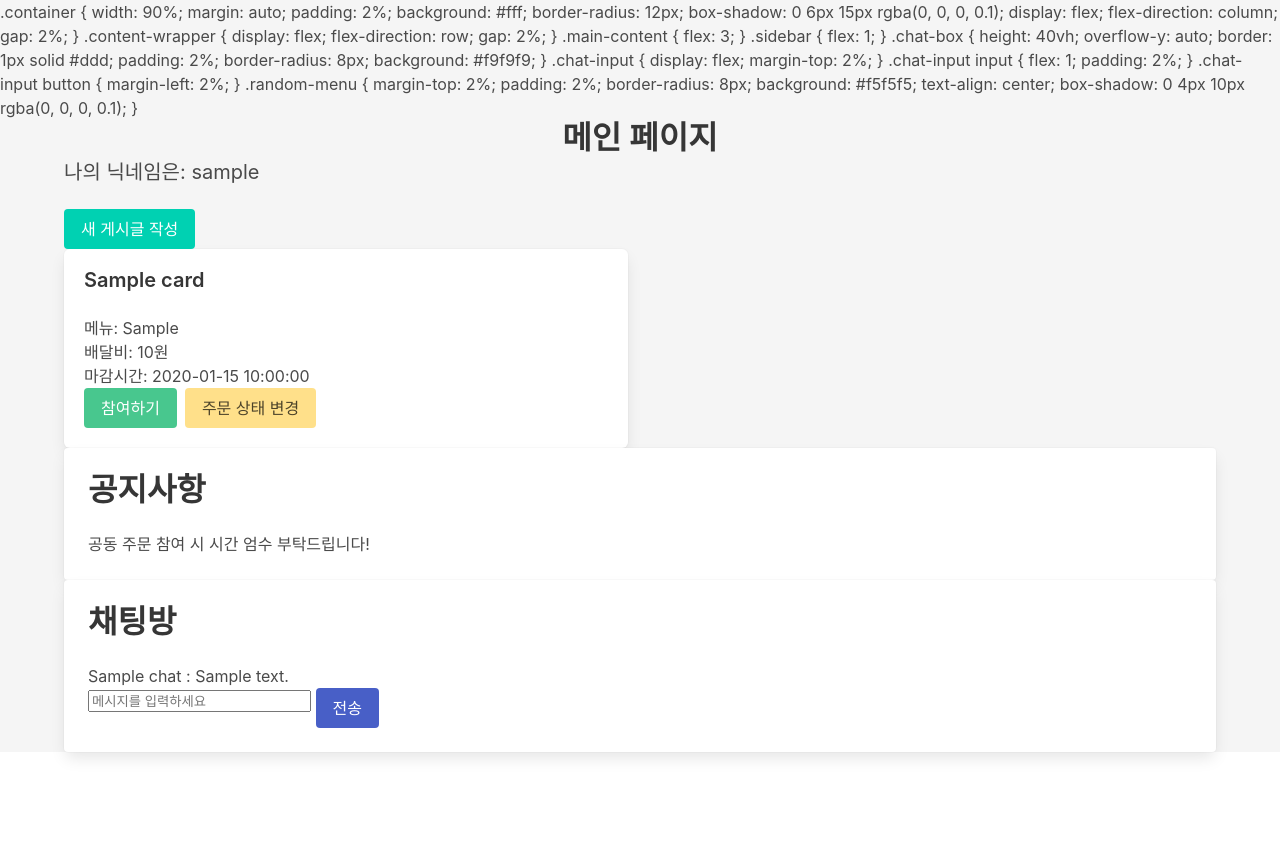
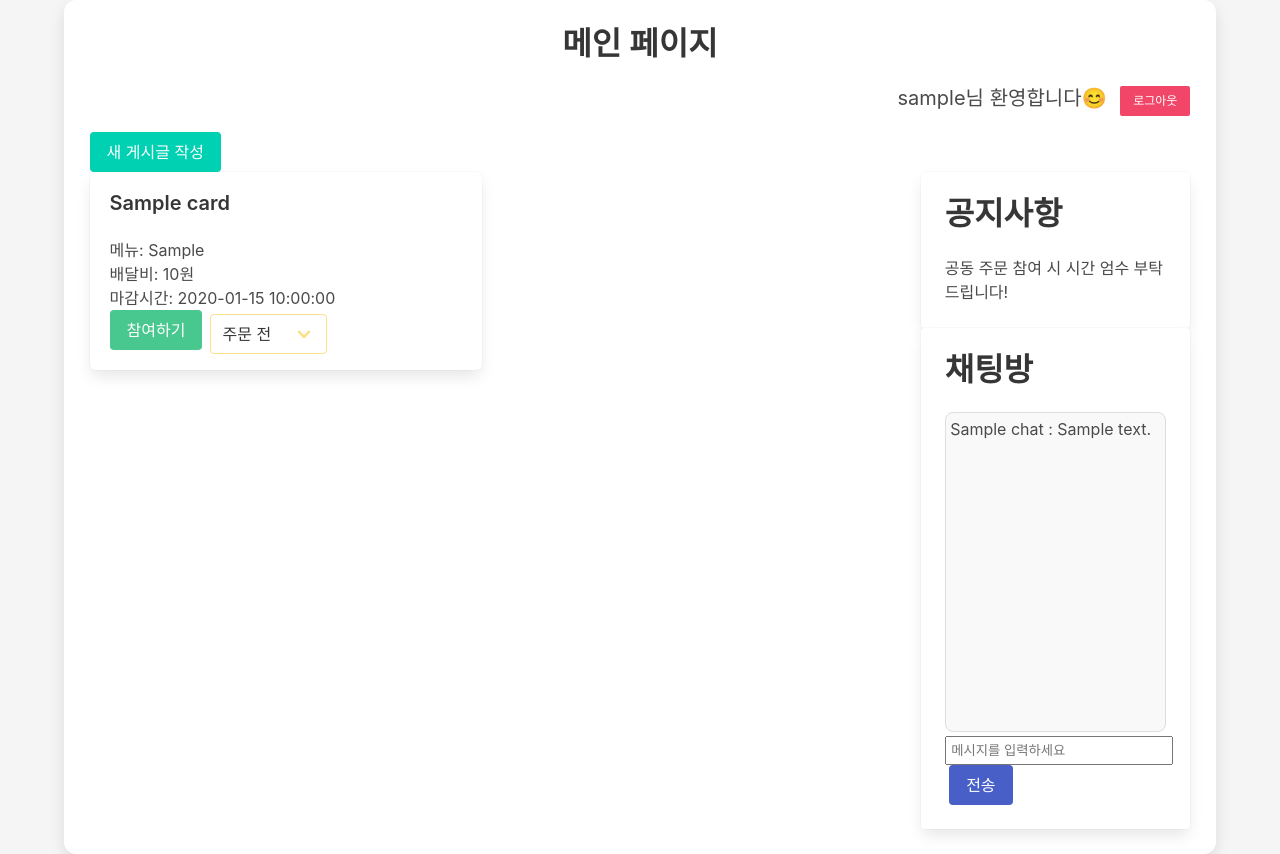
Before and after one commit to prtky/JunglePick, a Flask app: template templates/mainpage.html in a window 1280 px wide. Before the commit the page ends 758 px from the top, so only its background shows below. Run offline with Flask 3, Linux system fonts and the light colour scheme; the template is opened without the code that fills it: most values are stand-ins (such as "Sample title", 1, 10 or a date in 2020); some libraries are stand-ins or nearby versions.

Commit message:
로그아웃버튼+주문상태변경

```diff
--- a/templates/mainpage.html
+++ b/templates/mainpage.html
@@ -10,7 +10,7 @@
       rel="stylesheet"
       href="https://cdn.jsdelivr.net/npm/bulma@0.9.4/css/bulma.min.css"
     />
-
+    <style>
       .container {
         width: 90%;
         margin: auto;
@@ -65,32 +65,41 @@
   <body class="has-background-light">
     <div class="container">
       <h1 class="title has-text-centered">메인 페이지</h1>
-      <h5 class="subtitle">나의 닉네임은: {{nickname}}</h5>
+      <div class="is-flex is-justify-content-flex-end mb-4">
+        <h6 class="subtitle">
+         {{nickname}}님 환영합니다😊
+          <button class="button is-danger is-small ml-2" onclick="logout()">로그아웃</button>
+        </h6>
+      </div>
       <div class="has-text-left">
         <a href="/postcard" class="button is-primary">새 게시글 작성</a>
       </div>
       <div class="content-wrapper">
         <div class="main-content">
           <div class="columns is-multiline" id="cards-container">
-            <!-- 카드들이 여기에 동적으로 추가될 예정 -->
             {% for card in cards %}
             <div class="column is-half">
-              <div class="box">
-                <h3 class="title is-5">{{card.card_title}}</h3>
-                <p>메뉴: {{card.menu_list}}</p>
-                <p>배달비: {{card.delivery_fee}}원</p>
-                <p>마감시간: {{card.end_time}}</p>
-                <div class="buttons">
-                  <button
-                    class="button is-success join-party"
-                    data-room="{{ card._id }}"
-                  >
-                    참여하기
-                  </button>
-                  <button class="button is-warning">주문 상태 변경</button>
+                <div class="box">
+                  <h3 class="title is-5">{{ card.card_title }}</h3>
+                  <p>메뉴: {{ card.menu_list }}</p>
+                  <p>배달비: {{ card.delivery_fee }}원</p>
+                  <p>마감시간: {{ card.end_time }}</p>
+                  <div class="buttons">
+                    <button class="button is-success join-party" data-room="{{ card._id }}">
+                      참여하기
+                    </button>
+
+                    <!-- 주문 상태 변경 드롭다운 -->
+                    <div class="select is-warning">
+                      <select class="order-status" data-room="{{ card._id }}">
+                        <option value="주문 전" {% if card.status == "주문 전" %}selected{% endif %}>주문 전</option>
+                        <option value="주문 중" {% if card.status == "주문 중" %}selected{% endif %}>주문 중</option>
+                        <option value="주문 완료" {% if card.status == "주문 완료" %}selected{% endif %}>주문 완료</option>
+                      </select>
+                    </div>
+                  </div>
                 </div>
               </div>
-            </div>
             {% endfor %}
           </div>
         </div>
@@ -105,7 +114,6 @@
             <div class="card-content">
               <p class="title">채팅방</p>
               <div class="chat-box" id="chat-box">
-                <!-- 채팅 메시지가 여기에 추가됨 -->
                 {% for chat in chats %}
                 <div>{{chat.name}} : {{chat.texts}}</div>
                 {% endfor %}
@@ -147,6 +155,12 @@
         socket.emit("message", { user: userName, message: userMessage });
         $("#chat-message").val("");
       });
+
+      function logout() {
+        $.removeCookie('mytoken');
+        alert('로그아웃 되었습니다!');
+        window.location.href = '/login';
+      }
     </script>
   </body>
 </html>
```
